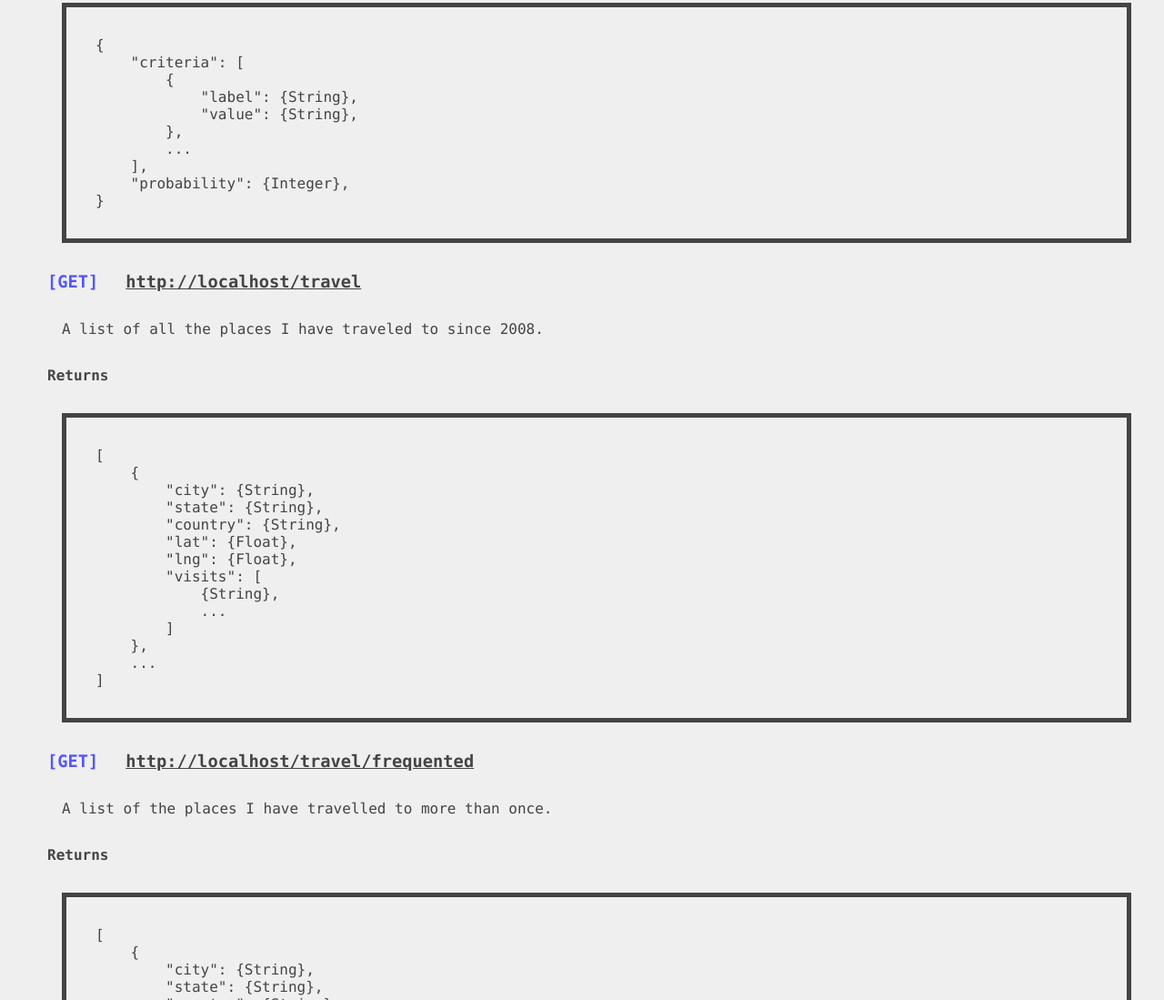
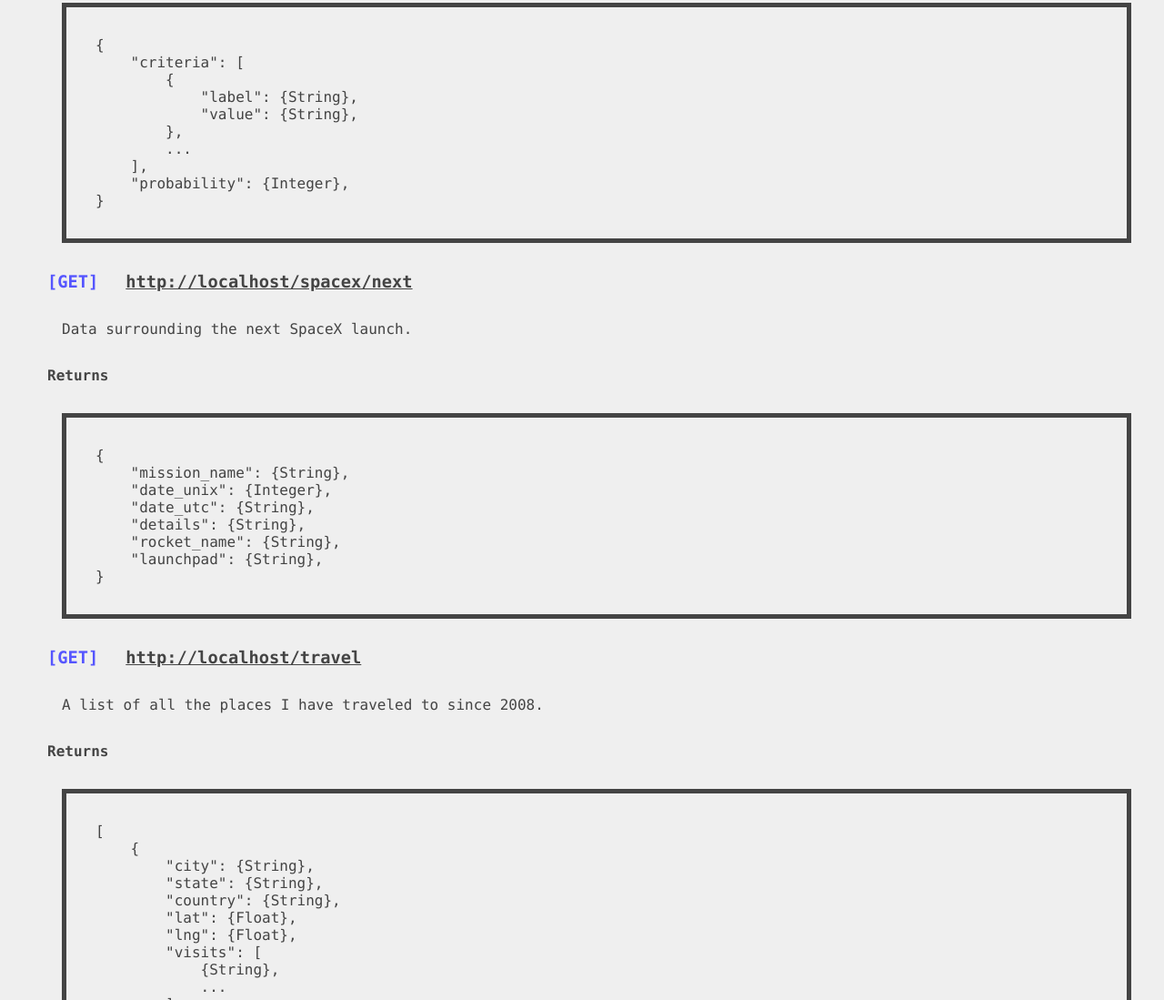
Before and after one commit to jsegal205/jimsegal-api, a website: page docs/index.html in a window 1280 px wide. Shown: the part 7366-8465 px from the top of the page at 91% size. Drawn offline with Linux system fonts and the light colour scheme.

Commit message:
add spacex endpoint docs

```diff
--- a/docs/index.html
+++ b/docs/index.html
@@ -506,6 +506,22 @@
       >
       <h3>
         <span class="httpverb">[GET]</span>
+        <a class="endpoint" href="/spacex/next">/spacex/next</a>
+      </h3>
+      <div class="abstract">Data surrounding the next SpaceX launch.</div>
+      <h4>Returns</h4>
+      <pre>
+{
+    "mission_name": {String},
+    "date_unix": {Integer},
+    "date_utc": {String},
+    "details": {String},
+    "rocket_name": {String},
+    "launchpad": {String},
+}</pre
+      >
+      <h3>
+        <span class="httpverb">[GET]</span>
         <a class="endpoint" href="/travel">/travel</a>
       </h3>
       <div class="abstract">
```
